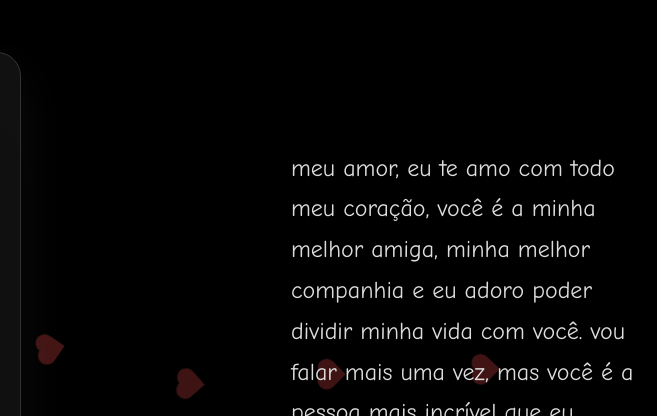
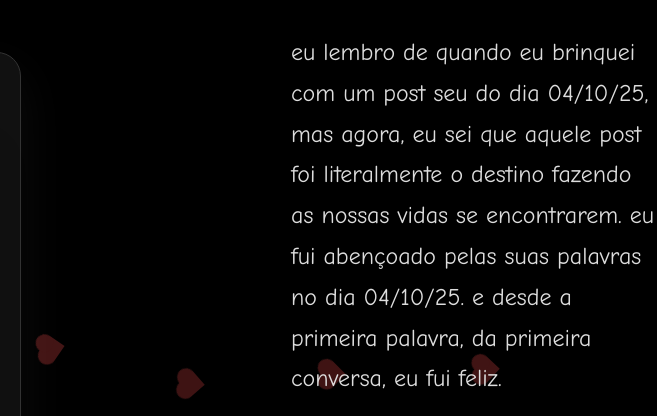
Before and after one commit to bimodod/kaeniamamaru, a plain HTML site: page index.html in a window 1280 px wide. Shown: the top 416 px of the page, 623-1280 px from the left. Drawn offline with Linux system fonts and the light colour scheme.

Commit message:
Update index.html with additional content
Added a new paragraph reflecting on a past memory and expressing love.

```diff
--- a/index.html
+++ b/index.html
@@ -24,6 +24,7 @@
         <a class="button" href="https://open.spotify.com/playlist/1TnM0ewAdme3pGHxz61AtJ?si=b9620964c5b045f0&pt=d59e345a93554458c49256267e95cdbc" target="_blank" rel="noreferrer">aqui tem algo muito legal, clica por favor!!</a>
     </main>
     <aside class="side-text">
+        <p>eu lembro de quando eu brinquei com um post seu do dia 04/10/25, mas agora, eu sei que aquele post foi literalmente o destino fazendo as nossas vidas se encontrarem. eu fui abençoado pelas suas palavras no dia 04/10/25. e desde a primeira palavra, da primeira conversa, eu fui feliz.</p>
         <p>meu amor, eu te amo com todo meu coração, você é a minha melhor amiga, minha melhor companhia e eu adoro poder dividir minha vida com você. vou falar mais uma vez, mas você é a pessoa mais incrível que eu conheço e eu nao tenho dúvidas disso.</p>
         <p>de verdade, eu espero que fique feliz com isso, eu te amo muito!!!!</p>
     </aside>
```
